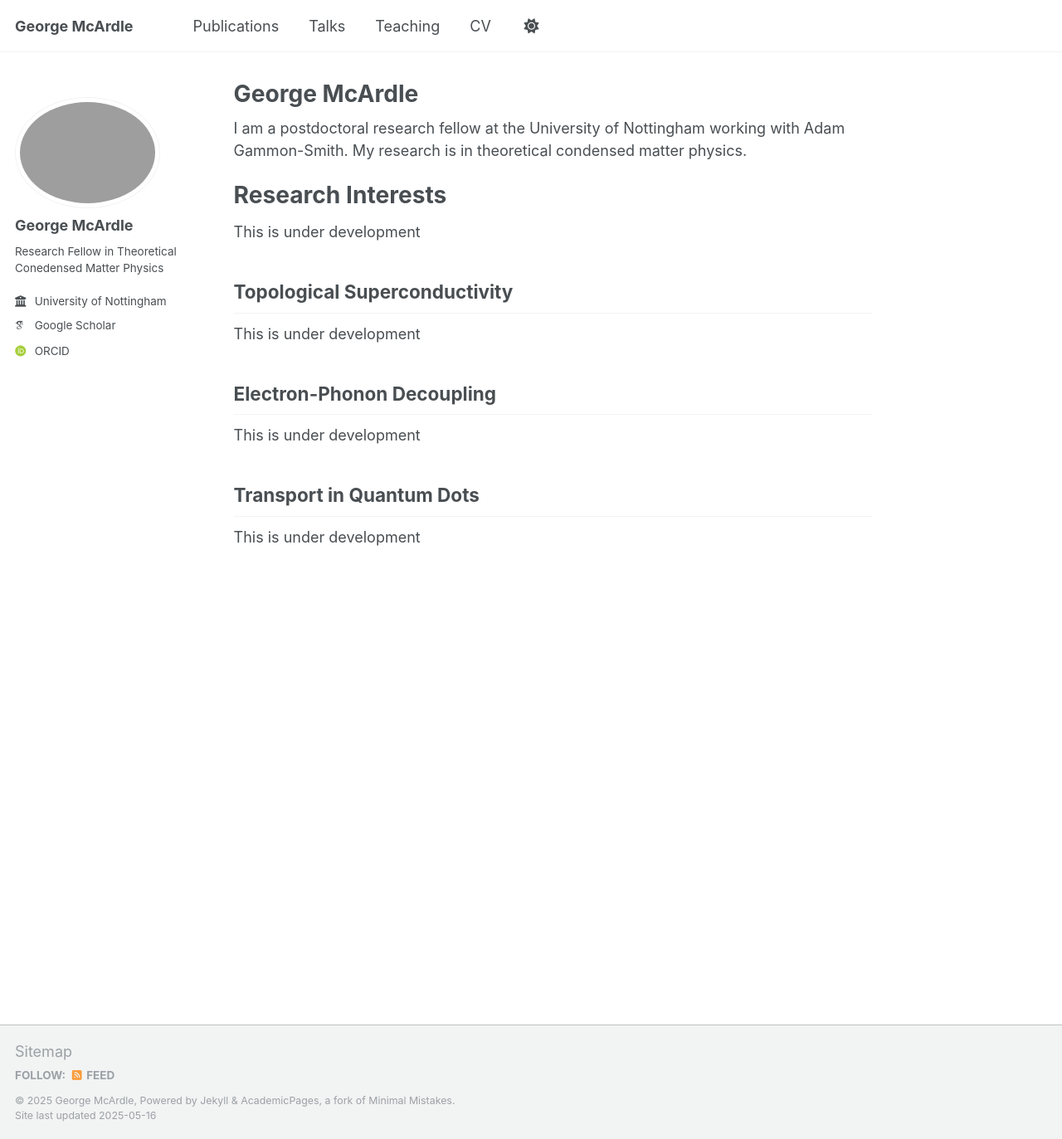
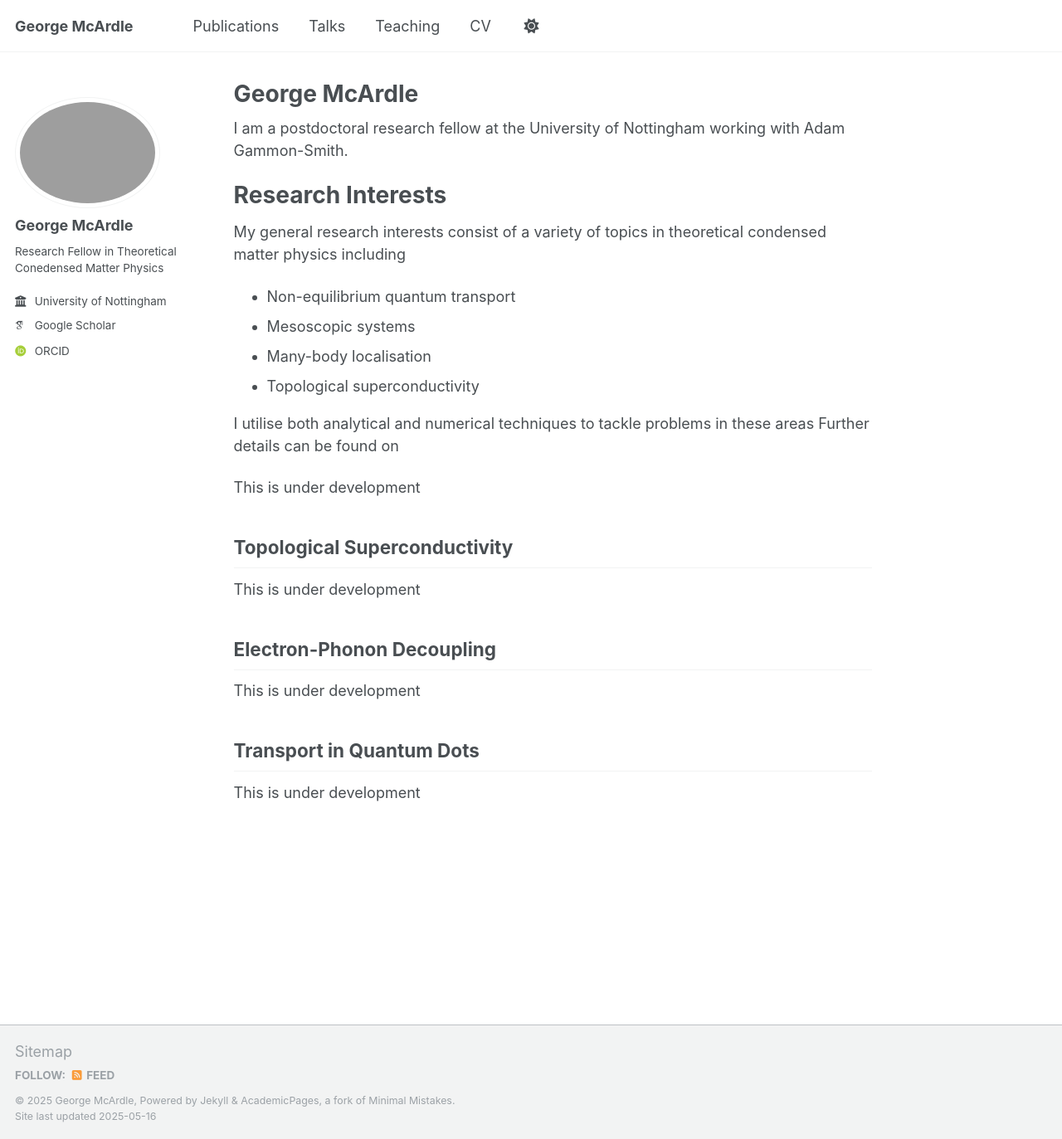
Before and after one commit to georgemcardle/georgemcardle.github.io, a Jekyll site: the page built from _pages/about.md, in a window 1280 px wide and 1373 px high. Shown: the whole window at 83% size. Built offline with Jekyll 4.4.1, drawn with Linux system fonts in a browser that asks for light colours; some web fonts are replaced.

Commit message:
Updated Homepage

```diff
--- a/_pages/about.md
+++ b/_pages/about.md
@@ -7,10 +7,20 @@ redirect_from:
   - /about.html
 ---
 
-I am a postdoctoral research fellow at the University of Nottingham working with Adam Gammon-Smith. My research is in theoretical condensed matter physics.
+I am a postdoctoral research fellow at the University of Nottingham working with Adam Gammon-Smith.
 
 Research Interests
 ======
+
+My general research interests consist of a variety of topics in theoretical condensed matter physics including
+
+ - Non-equilibrium quantum transport
+ - Mesoscopic systems
+ - Many-body localisation
+ - Topological superconductivity
+
+I utilise both analytical and numerical techniques to tackle problems in these areas Further details can be found on
+
 
 This is under development
 
```
